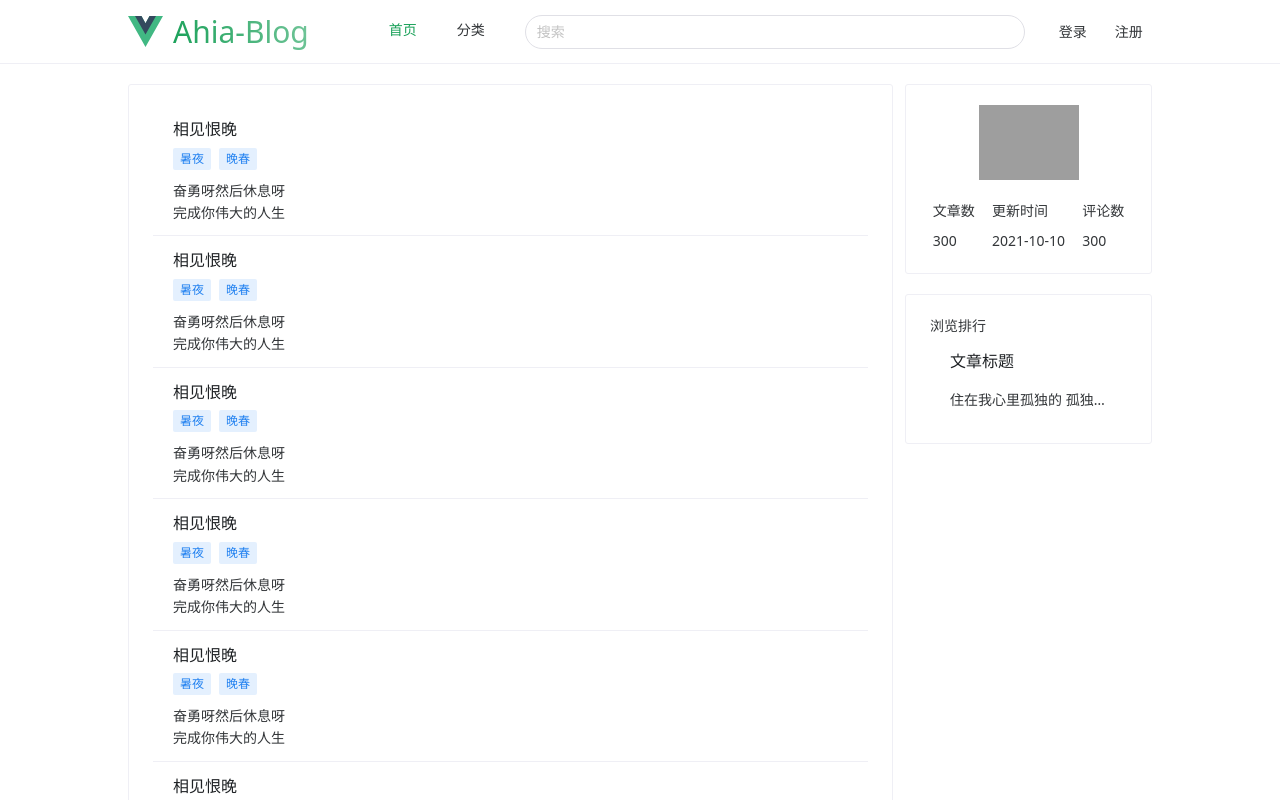
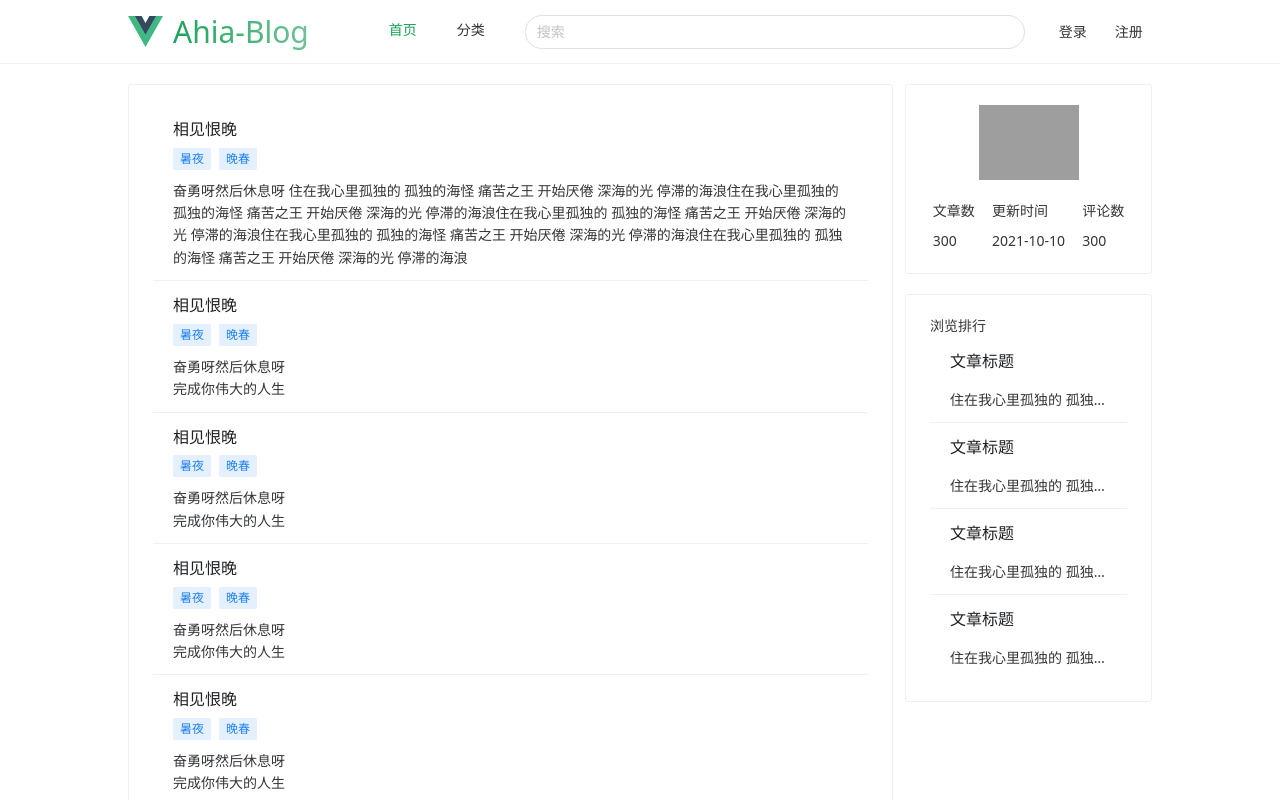
Before and after one commit to ahia010/blog, a Vue app in the folder vue-blog/: page / in a window 1280 px wide. Shown: the top 800 px of the page. Built offline with nearby package versions, Linux system fonts and the light colour scheme; grey boxes are pictures that could not be loaded.

Commit message:
添加依赖，登录页

```diff
--- a/vue-blog/package.json
+++ b/vue-blog/package.json
@@ -11,6 +11,7 @@
   "dependencies": {
     "axios": "^1.6.8",
     "pinia": "^2.1.7",
+    "sass": "^1.77.2",
     "vue": "^3.4.21",
     "vue-router": "^4.3.0"
   },
--- a/vue-blog/src/App.vue
+++ b/vue-blog/src/App.vue
@@ -1,129 +1,16 @@
 <template>
-  <n-layout>
-    <n-layout-header bordered class="nav">
-      <div class="nav-left">
-          <n-image width="35" :src="logo"/>
-          <n-gradient-text :size="30" type="success">
-            Ahia-Blog
-          </n-gradient-text>
-        <n-menu class="home-menu" v-model:value="activeKey" mode="horizontal" :options="menuOptions" responsive/>
-      </div>
+  <div class="main">
+    <router-view/>
+  </div>
 
-      <div class="header-center">
-        <n-input size="medium" round placeholder="搜索" class="header-input">
-          <template #suffix>
-            <!--          <n-icon :component="FlashOutline" />-->
-          </template>
-        </n-input>
-      </div>
-      <div class="nav-right">
-        <n-button type="text">登录</n-button>
-        <n-button type="text">注册</n-button>
-      </div>
-    </n-layout-header>
-    <n-layout-content>
-      <router-view/>
-    </n-layout-content>
-    <n-layout-footer bordered style="padding: 25px 0">
-      <n-space justify="center">
-        <n-gradient-text :size="15" type="warning">
-          Powered by Vue 3 + Vite + Naive UI Author: ahia
-        </n-gradient-text>
-      </n-space>
-    </n-layout-footer>
-  </n-layout>
 </template>
 <script setup>
-import {h, ref} from "vue";
-import {useRouter, useRoute} from "vue-router";
-import logo from "@/assets/logo.svg";
-
-const router = useRouter()
-
-const route = useRoute()
-
-const activeKey = ref(route.path)
-
-const menuOptions = [
-  {
-    label: () => h(
-        "router-link",
-        {
-          href: "/",
-        },
-        "首页"
-    ),
-    key: "/",
-  },
-  {
-    label: "分类",
-    key: "/kind",
-  },
-];
 </script>
 
 
 <style scoped>
-.header-center{
-  flex: 1;
+.main{
+  //min-width: 100vw;
+  //height: 100vh;
 }
-.n-layout-header {
-  padding: 0 10vw;
-  height: 64px;
-  display: flex;
-  align-items: center;
-}
-
-.nav-left {
-  gap: 10px;
-  display: flex;
-  align-items: center;
-
-}
-
-.header-input {
-  margin: 0 20px;
-  width: 500px;
-}
-
-.header-input {
-
-}
-
-.nav-right {
-  white-space: pre;
-}
-:deep(.n-menu) {
-  margin-left: 50px;
-}
-/**
-:deep(.n-menu) {
-
-}
-
-
-
-:deep(.v-overflow) {
-  height: 100%;
-  align-items: center;
-}
-
-:deep(.n-menu-item) {
-  height: 100%;
-  display: flex;
-  align-items: center;
-}
-
-
-:deep(.n-menu.n-menu--horizontal .n-menu-item-content::before){
-  display: flex;
-}
-:deep(.n-menu.n-menu--horizontal .n-menu-item-content){
-  border: 0;
-}
-:deep(.n-menu.n-menu--horizontal .n-menu-item-content:not(.n-menu-item-content--disabled):hover){
-  border: none;
-}
-
- */
 </style>
--- /dev/null
+++ b/vue-blog/src/components/BaseLayout.vue
@@ -0,0 +1,134 @@
+
+
+<template>
+  <n-layout>
+    <n-layout-header bordered class="nav">
+      <div class="nav-left">
+        <n-image width="35" :src="logo"/>
+        <n-gradient-text :size="30" type="success">
+          Ahia-Blog
+        </n-gradient-text>
+        <n-menu class="home-menu" v-model:value="activeKey" mode="horizontal" :options="menuOptions" responsive/>
+      </div>
+
+      <div class="header-center">
+        <n-input size="medium" round placeholder="搜索" class="header-input">
+          <template #suffix>
+            <!--          <n-icon :component="FlashOutline" />-->
+          </template>
+        </n-input>
+      </div>
+      <div class="nav-right">
+        <n-button type="text">登录</n-button>
+        <n-button type="text">注册</n-button>
+      </div>
+    </n-layout-header>
+    <n-layout-content>
+      <slot name="default">
+
+      </slot>
+    </n-layout-content>
+    <n-layout-footer bordered style="padding: 25px 0">
+      <n-space justify="center">
+        <n-gradient-text :size="15" type="warning">
+          Powered by Vue 3 + Vite + Naive UI Author: ahia
+        </n-gradient-text>
+      </n-space>
+    </n-layout-footer>
+  </n-layout>
+</template>
+
+<script setup>
+import {h, ref} from "vue";
+import {useRouter, useRoute} from "vue-router";
+import logo from "@/assets/logo.svg";
+
+const router = useRouter()
+
+const route = useRoute()
+
+const activeKey = ref(route.path)
+
+const menuOptions = [
+  {
+    label: () => h(
+        "router-link",
+        {
+          href: "/",
+        },
+        "首页"
+    ),
+    key: "/",
+  },
+  {
+    label: "分类",
+    key: "/kind",
+  },
+];
+</script>
+
+
+<style scoped>
+.header-center{
+  flex: 1;
+}
+.n-layout-header {
+  padding: 0 10vw;
+  height: 64px;
+  display: flex;
+  align-items: center;
+}
+
+.nav-left {
+  gap: 10px;
+  display: flex;
+  align-items: center;
+
+}
+
+.header-input {
+  margin: 0 20px;
+  width: 500px;
+}
+
+.header-input {
+
+}
+
+.nav-right {
+  white-space: pre;
+}
+:deep(.n-menu) {
+  margin-left: 50px;
+}
+/**
+:deep(.n-menu) {
+
+}
+
+
+
+:deep(.v-overflow) {
+  height: 100%;
+  align-items: center;
+}
+
+:deep(.n-menu-item) {
+  height: 100%;
+  display: flex;
+  align-items: center;
+}
+
+
+:deep(.n-menu.n-menu--horizontal .n-menu-item-content::before){
+  display: flex;
+}
+:deep(.n-menu.n-menu--horizontal .n-menu-item-content){
+  border: 0;
+}
+:deep(.n-menu.n-menu--horizontal .n-menu-item-content:not(.n-menu-item-content--disabled):hover){
+  border: none;
+}
+
+ */
+</style>
--- a/vue-blog/src/router/index.js
+++ b/vue-blog/src/router/index.js
@@ -1,5 +1,6 @@
 import { createRouter, createWebHistory } from 'vue-router'
 import Home from "@/views/Home.vue";
+import Login from "@/views/Login.vue";
 
 const router = createRouter({
   history: createWebHistory(import.meta.env.BASE_URL),
@@ -8,6 +9,11 @@ const router = createRouter({
       path: '/',
       name: 'home',
       component: Home
+    },
+    {
+      path: '/login',
+      name: 'login',
+      component:Login
     }
   ]
 })
--- a/vue-blog/src/views/Home.vue
+++ b/vue-blog/src/views/Home.vue
@@ -1,4 +1,6 @@
 <template>
+  <base-layout>
+    <template #default>
       <n-layout>
         <n-layout content-style="padding:20px 10vw;display:flex;gap:20px">
           <n-grid :x-gap="12">
@@ -17,8 +19,10 @@
                           </n-tag>
                         </n-space>
                       </template>
-                  奋勇呀然后休息呀<br>
-                  完成你伟大的人生
+                      奋勇呀然后休息呀 住在我心里孤独的 孤独的海怪 痛苦之王 开始厌倦 深海的光 停滞的海浪住在我心里孤独的 孤独的海怪 痛苦之王
+                      开始厌倦 深海的光 停滞的海浪住在我心里孤独的 孤独的海怪 痛苦之王 开始厌倦 深海的光 停滞的海浪住在我心里孤独的
+                      孤独的海怪 痛苦之王 开始厌倦 深海的光 停滞的海浪住在我心里孤独的 孤独的海怪 痛苦之王 开始厌倦 深海的光
+                      停滞的海浪
                     </n-thing>
                   </n-list-item>
                   <n-list-item>
@@ -249,7 +253,7 @@
 
                   <n-list-item class="home-top">
                     <n-thing title="文章标题" content-style="margin-top: 10px;"  >
-                  <div  class="home-top-content">
+                      <div  class="home-top-content" :style="{maxWidth:topMaxWidth}">
                         住在我心里孤独的 孤独的海怪 痛苦之王 开始厌倦 深海的光 停滞的海浪住在我心里孤独的 孤独的海怪 痛苦之王
                         开始厌倦 深海的光 停滞的海浪住在我心里孤独的 孤独的海怪 痛苦之王 开始厌倦 深海的光 停滞的海浪住在我心里孤独的
                         孤独的海怪 痛苦之王 开始厌倦 深海的光 停滞的海浪住在我心里孤独的 孤独的海怪 痛苦之王 开始厌倦 深海的光
@@ -257,6 +261,38 @@
                       </div>
                     </n-thing>
                   </n-list-item>
+                  <n-list-item class="home-top">
+                    <n-thing title="文章标题" content-style="margin-top: 10px;"  >
+                      <div  class="home-top-content" :style="{maxWidth:topMaxWidth}">
+                        住在我心里孤独的 孤独的海怪 痛苦之王 开始厌倦 深海的光 停滞的海浪住在我心里孤独的 孤独的海怪 痛苦之王
+                        开始厌倦 深海的光 停滞的海浪住在我心里孤独的 孤独的海怪 痛苦之王 开始厌倦 深海的光 停滞的海浪住在我心里孤独的
+                        孤独的海怪 痛苦之王 开始厌倦 深海的光 停滞的海浪住在我心里孤独的 孤独的海怪 痛苦之王 开始厌倦 深海的光
+                        停滞的海浪
+                      </div>
+                    </n-thing>
+                  </n-list-item>
+                  <n-list-item class="home-top">
+                    <n-thing title="文章标题" content-style="margin-top: 10px;"  >
+                      <div  class="home-top-content" :style="{maxWidth:topMaxWidth}">
+                        住在我心里孤独的 孤独的海怪 痛苦之王 开始厌倦 深海的光 停滞的海浪住在我心里孤独的 孤独的海怪 痛苦之王
+                        开始厌倦 深海的光 停滞的海浪住在我心里孤独的 孤独的海怪 痛苦之王 开始厌倦 深海的光 停滞的海浪住在我心里孤独的
+                        孤独的海怪 痛苦之王 开始厌倦 深海的光 停滞的海浪住在我心里孤独的 孤独的海怪 痛苦之王 开始厌倦 深海的光
+                        停滞的海浪
+                      </div>
+                    </n-thing>
+                  </n-list-item>
+                  <n-list-item class="home-top">
+                    <n-thing title="文章标题" content-style="margin-top: 10px;"  >
+                      <div  class="home-top-content" :style="{maxWidth:topMaxWidth}">
+                        住在我心里孤独的 孤独的海怪 痛苦之王 开始厌倦 深海的光 停滞的海浪住在我心里孤独的 孤独的海怪 痛苦之王
+                        开始厌倦 深海的光 停滞的海浪住在我心里孤独的 孤独的海怪 痛苦之王 开始厌倦 深海的光 停滞的海浪住在我心里孤独的
+                        孤独的海怪 痛苦之王 开始厌倦 深海的光 停滞的海浪住在我心里孤独的 孤独的海怪 痛苦之王 开始厌倦 深海的光
+                        停滞的海浪
+                      </div>
+                    </n-thing>
+                  </n-list-item>
+
+
                 </n-list>
               </n-card>
             </n-grid-item>
@@ -264,12 +300,17 @@
         </n-layout>
       </n-layout>
     </template>
+  </base-layout>
+
+</template>
 
 <script setup>
 
 import {getCurrentInstance, nextTick, onBeforeUnmount, onMounted, reactive, ref} from "vue";
 import {debounce} from "@/utils/debonce.js";
+import BaseLayout from "@/components/BaseLayout.vue";
 
+const topMaxWidth = ref("");
 
 const homeList = reactive([])
 
@@ -277,7 +318,9 @@ const screenWidth = ref(window.innerWidth);
 
 onMounted(()=>{
   const width = document.querySelector('.home-top').clientWidth;
-  document.querySelector('.home-top-content').style.maxWidth = `${width-30}px`;
+  // document.querySelector('.home-top-content').style.maxWidth = `${width-30}px`;
+  topMaxWidth.value=width-30+"px";
+
 })
 
 
@@ -286,7 +329,8 @@ const handleResize = debounce(() => {
   console.log(`Screen width changed to: ${screenWidth.value}px`);
   // 这里可以添加其他响应屏幕尺寸变化的逻辑
   const width = document.querySelector('.home-top').clientWidth;
-  document.querySelector('.home-top-content').style.maxWidth = `${width-30}px`;
+  // document.querySelector('.home-top-content').style.maxWidth = `${width-30}px`;
+  topMaxWidth.value=width-30+"px";
 
 }, 200); // 200毫秒内如果有新的resize事件，之前的调用会被取消，仅执行最后一次
 
--- /dev/null
+++ b/vue-blog/src/views/Login.vue
@@ -0,0 +1,30 @@
+<template>
+  <div class="login">
+    <div class="login-box" >
+      <n-card style="width: 100%;height: 100%">
+        <n-flex justify="center" align="center">
+          1321321
+        </n-flex>
+      </n-card>
+    </div>
+
+  </div>
+</template>
+<script setup>
+
+</script>
+<style scoped lang="scss">
+.login-box {
+  width: 50vw;
+  height: 50vh;
+
+}
+
+.login {
+  width: 100vw;
+  height: 100vh;
+  display: flex;
+  align-items: center;
+  justify-content: center;
+}
+</style>
```
Also changed, not shown: 1 other file (tests, documents, lock files or other folders). Lines whose indentation alone changed are shown as unchanged.
